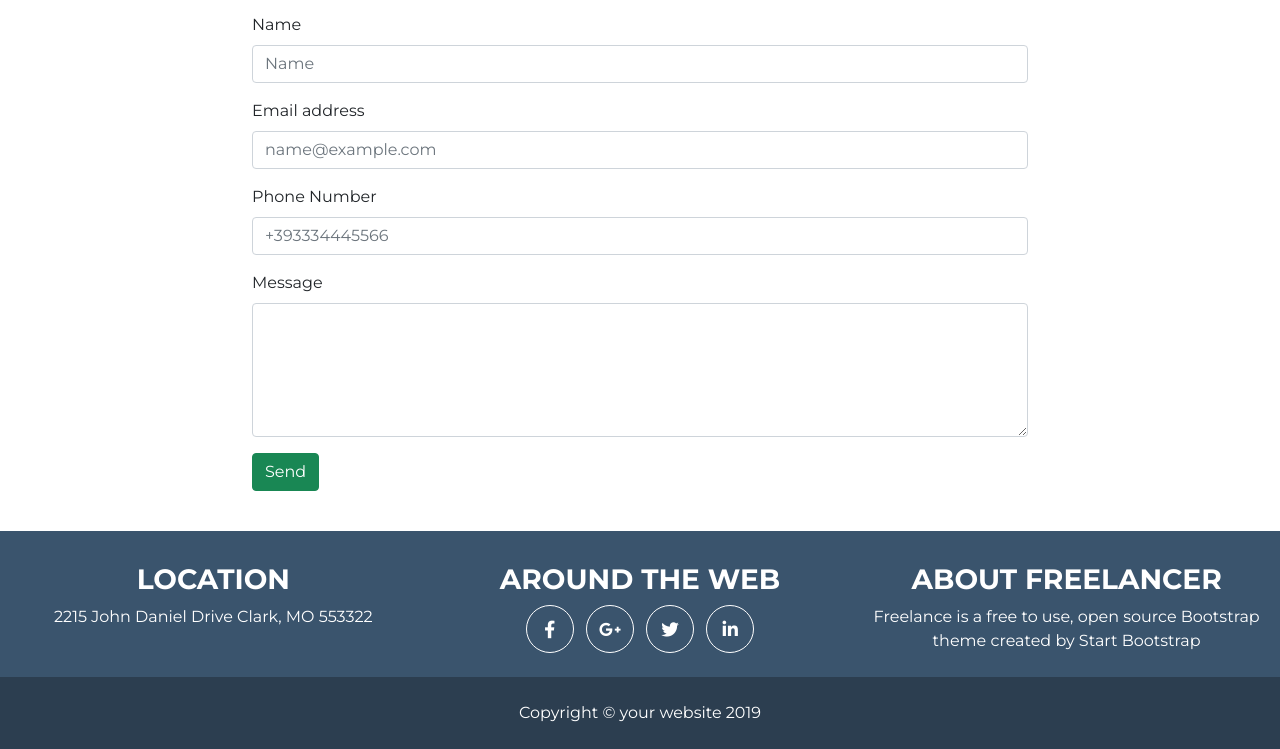
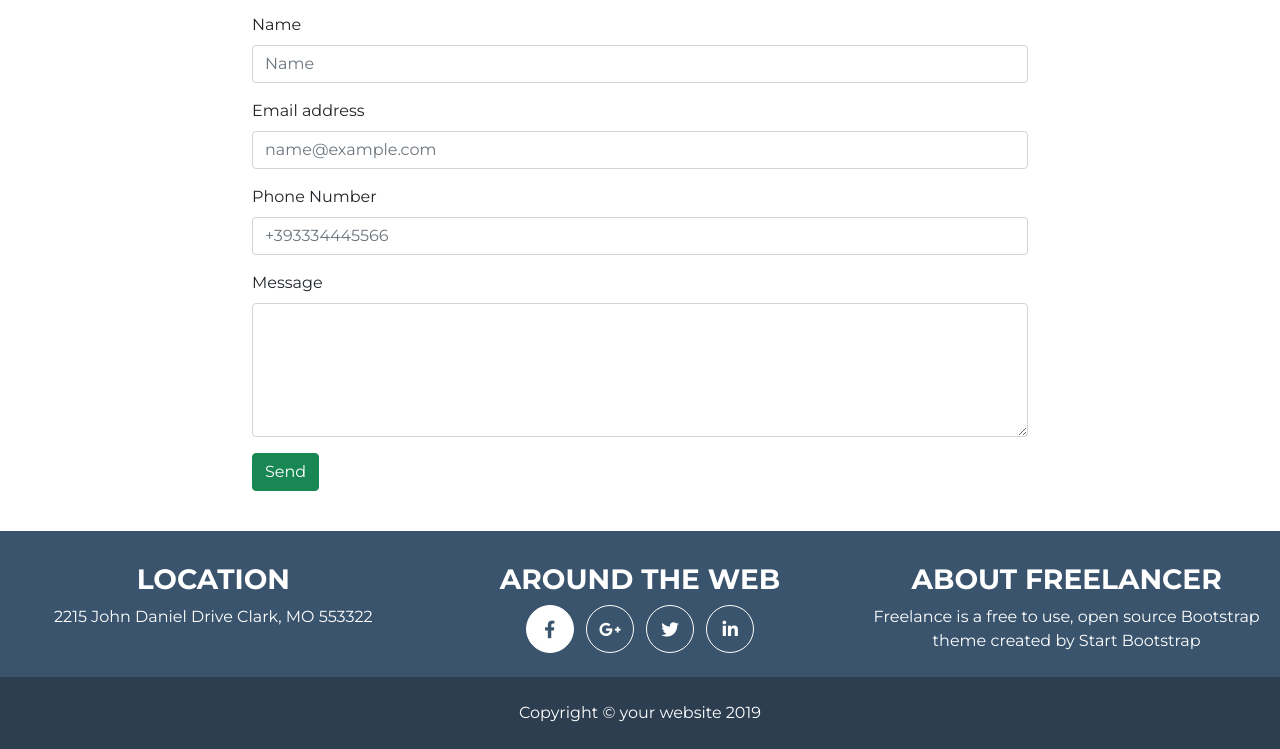
Before and after one commit to AlessandroBonifazi/html-css-bootstrap-freelancer, a plain HTML site: page index.html in a window 1280 px wide. In both pictures the pointer is over the icon 549 px from the left and 2094 px from the top of the page. Shown: the part 1466-2215 px from the top of the page. Drawn offline with nearby package versions, Linux system fonts and the light colour scheme.

Commit message:
hover on social

```diff
--- a/css/style.css
+++ b/css/style.css
@@ -23,6 +23,12 @@ h1,h2,h3,h4,h5 {
     margin: 0 0.25rem;
 }
 
+.fa-brands:hover {
+    background-color: white;
+    color: #3a546d;
+    cursor: pointer;
+}
+
 /*** Utility ***/
 .bg-darkblue {
     background-color: #2c3e50;
```
